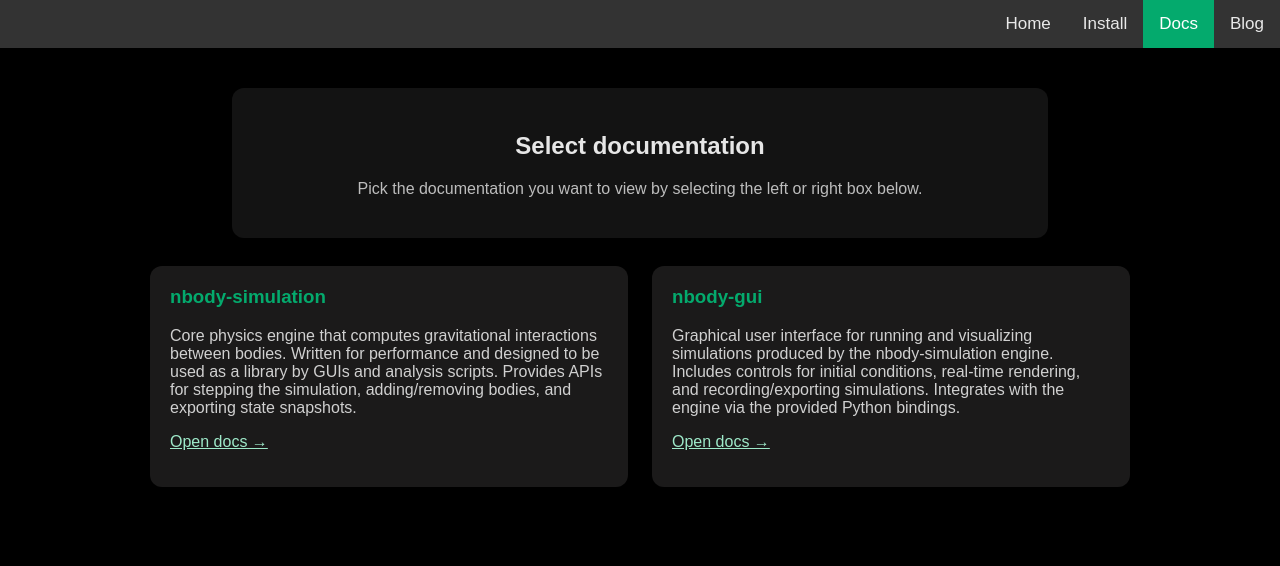
After one commit to TegranGrigorian/nbody-website, a Flask app: page /docs in a window 1280 px wide. The commit adds this page. Shown: the top 566 px of the page. Run offline with Flask 3, Linux system fonts and the light colour scheme.

Commit message:
added docs homepage

```diff
--- a/app.py
+++ b/app.py
@@ -10,5 +10,9 @@ def homepage():
 def install_page():
     return flask.render_template('install.html')
 
+@app.route('/docs')
+def docs_page():
+    return flask.render_template('docs-option.html')
+
 if __name__ == '__main__':
     app.run(debug=True)
--- a/static/styles.css
+++ b/static/styles.css
@@ -157,3 +157,19 @@ body {
 
 /* Slightly dim the navigation text to reduce contrast */
 .topnav a { color: #e9e9e9; }
+
+/* Docs selector page styles */
+.docs-selector-page { padding: 40px 20px 80px; display: flex; flex-direction: column; align-items: center; }
+.selector-card { background: #131313; color: #e6e6e6; padding: 24px 28px; border-radius: 12px; box-shadow: 0 8px 30px rgba(0,0,0,0.6); text-align: center; max-width: 760px; width: 100%; margin-bottom: 28px; }
+.selector-card .muted { color: #bdbdbd; margin-top: 6px; }
+
+.docs-row { display: flex; gap: 24px; width: 100%; max-width: 980px; justify-content: center; }
+.doc-box { background: #1b1a1a; color: #e8e8e8; padding: 20px; border-radius: 12px; box-shadow: 0 6px 20px rgba(0,0,0,0.6); flex: 1 1 0; min-width: 260px; max-width: 460px; }
+.doc-box h3 { color: #04AA6D; margin-top: 0; }
+.doc-box p { color: #d0d0d0; }
+.doc-box a { color: #9ee9c9; }
+
+@media (max-width: 800px) {
+  .docs-row { flex-direction: column; align-items: stretch; }
+  .doc-box { max-width: none; }
+}
--- /dev/null
+++ b/templates/docs-option.html
@@ -0,0 +1,48 @@
+<!DOCTYPE html>
+<html lang="en">
+<head>
+    <meta charset="utf-8">
+    <meta name="viewport" content="width=device-width,initial-scale=1">
+    <title>Docs Selector</title>
+    <link rel="stylesheet" href="/static/styles.css">
+</head>
+<body>
+    <div class="topnav">
+        <a href="blog">Blog</a>
+        <a class = "active" href="docs">Docs</a>
+        <a href="install">Install</a>
+        <a  href="/">Home</a>
+    </div>
+
+    <main class="docs-selector-page">
+        <div class="selector-card">
+            <h2>Select documentation</h2>
+            <p class="muted">Pick the documentation you want to view by selecting the left or right box below.</p>
+        </div>
+
+        <div class="docs-row">
+            <article class="doc-box" id="doc-nbody-simulation">
+                <h3>nbody-simulation</h3>
+                <p>Core physics engine that computes gravitational interactions between bodies. Written for performance and designed to be used as a library by GUIs and analysis scripts. Provides APIs for stepping the simulation, adding/removing bodies, and exporting state snapshots.</p>
+                <p><a href="/docs/nbody-simulation">Open docs →</a></p>
+            </article>
+
+            <article class="doc-box" id="doc-nbody-gui">
+                <h3>nbody-gui</h3>
+                <p>Graphical user interface for running and visualizing simulations produced by the nbody-simulation engine. Includes controls for initial conditions, real-time rendering, and recording/exporting simulations. Integrates with the engine via the provided Python bindings.</p>
+                <p><a href="/docs/nbody-gui">Open docs →</a></p>
+            </article>
+        </div>
+    </main>
+</body>
+</html>
+<!DOCTYPE html>
+<html lang="en">
+<head>
+    <meta charset="UTF-8">
+    <meta name="viewport" content="width=device-width, initial-scale=1.0">
+    <title>Documentation - N-Body Simulation</title>
+    <link rel="stylesheet" href="/static/styles.css">
+</head>
+
+</html>
```
